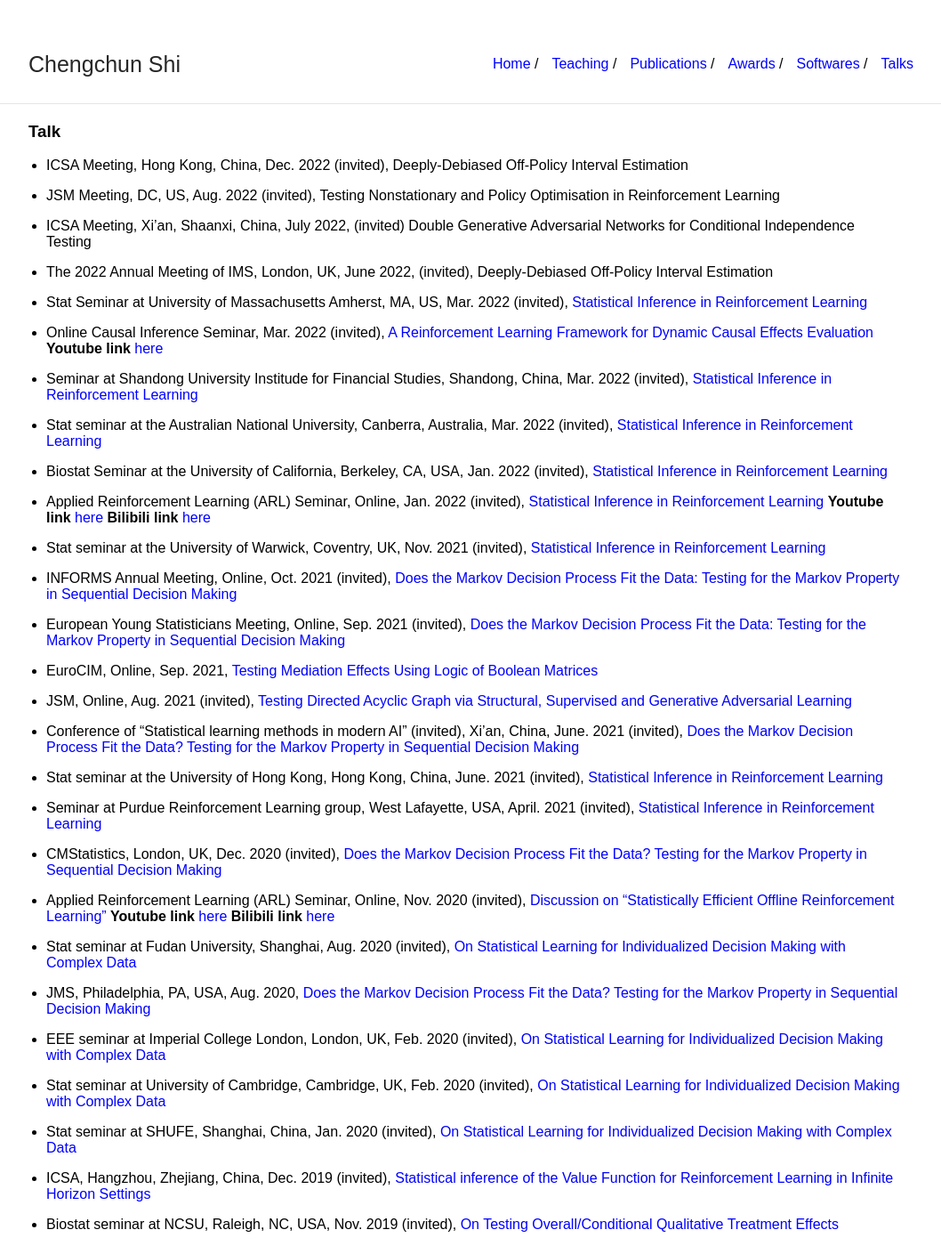
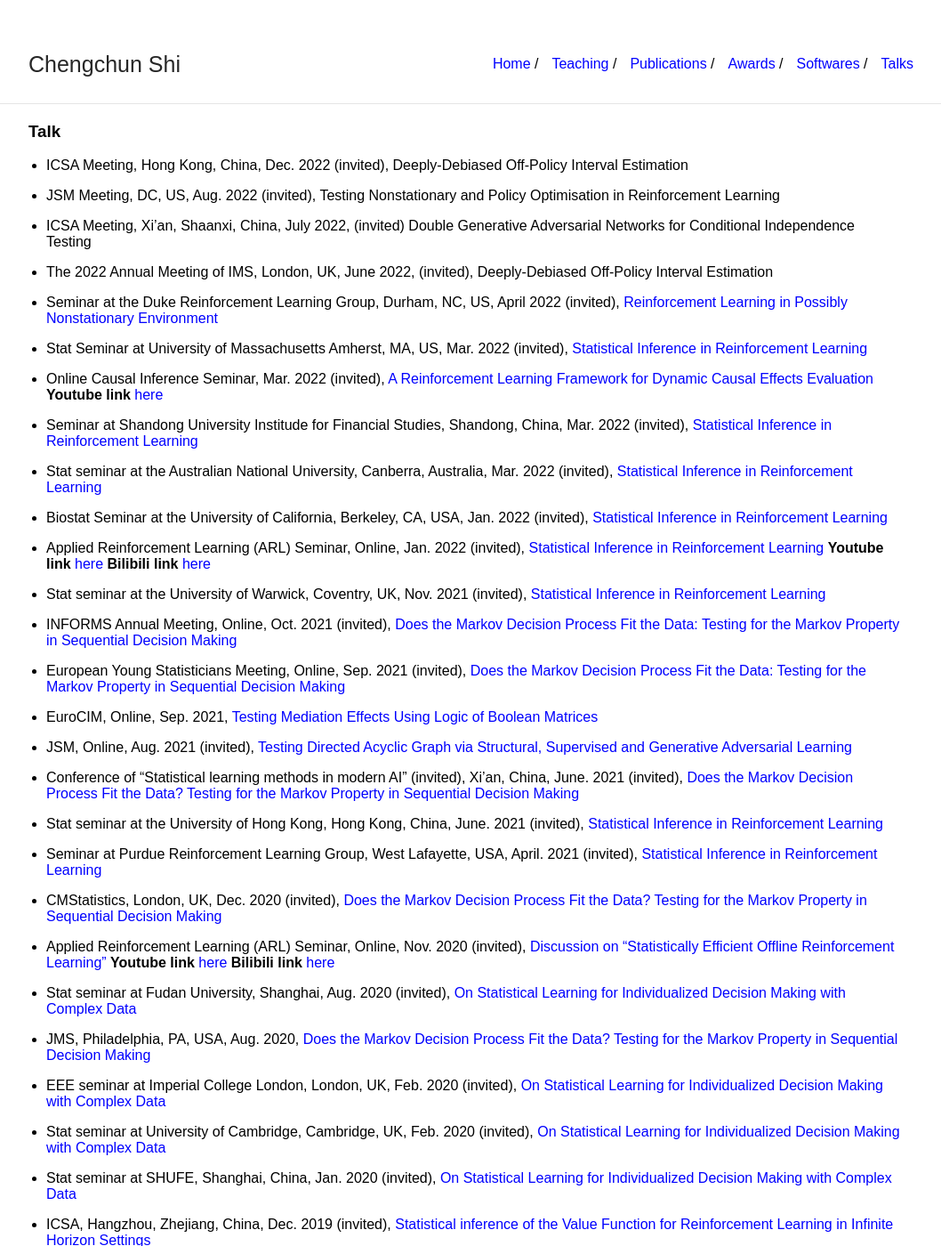
Before and after one commit to callmespring/callmespring.github.io, a Jekyll site: the page built from talk.md, in a window 1280 px wide and 1400 px high. Shown: the whole window at 89% size, without its empty margins (108-1166 px from the left). Built offline with Jekyll 4.4.1, drawn with Linux system fonts in a browser that asks for light colours.

Commit message:
Update talk.md

```diff
--- a/talk.md
+++ b/talk.md
@@ -12,6 +12,8 @@ title: Talk
 * ICSA Meeting, Xi'an, Shaanxi, China, July 2022, (invited) Double Generative Adversarial Networks for Conditional Independence Testing
 
 * The 2022 Annual Meeting of IMS, London, UK, June 2022, (invited), Deeply-Debiased Off-Policy Interval Estimation
+
+* Seminar at the Duke Reinforcement Learning Group, Durham, NC, US, April 2022 (invited), [Reinforcement Learning in Possibly Nonstationary Environment](./slides/CUMSUM-RL.pdf)
 
 * Stat Seminar at University of Massachusetts Amherst, MA, US, Mar. 2022 (invited), [Statistical Inference in Reinforcement Learning](./slides/StatRL.pdf)
 
@@ -39,7 +41,7 @@ title: Talk
 
 * Stat seminar at the University of Hong Kong, Hong Kong, China, June. 2021 (invited), [Statistical Inference in Reinforcement Learning](./slides/StatRL.pdf)
 
-* Seminar at Purdue Reinforcement Learning group, West Lafayette, USA, April. 2021 (invited), [Statistical Inference in Reinforcement Learning](./slides/StatRL.pdf)
+* Seminar at Purdue Reinforcement Learning Group, West Lafayette, USA, April. 2021 (invited), [Statistical Inference in Reinforcement Learning](./slides/StatRL.pdf)
 
 * CMStatistics, London, UK, Dec. 2020 (invited), [Does the Markov Decision Process Fit the Data? Testing for the Markov Property in Sequential Decision Making](./slides/slides.pdf)
 
```
